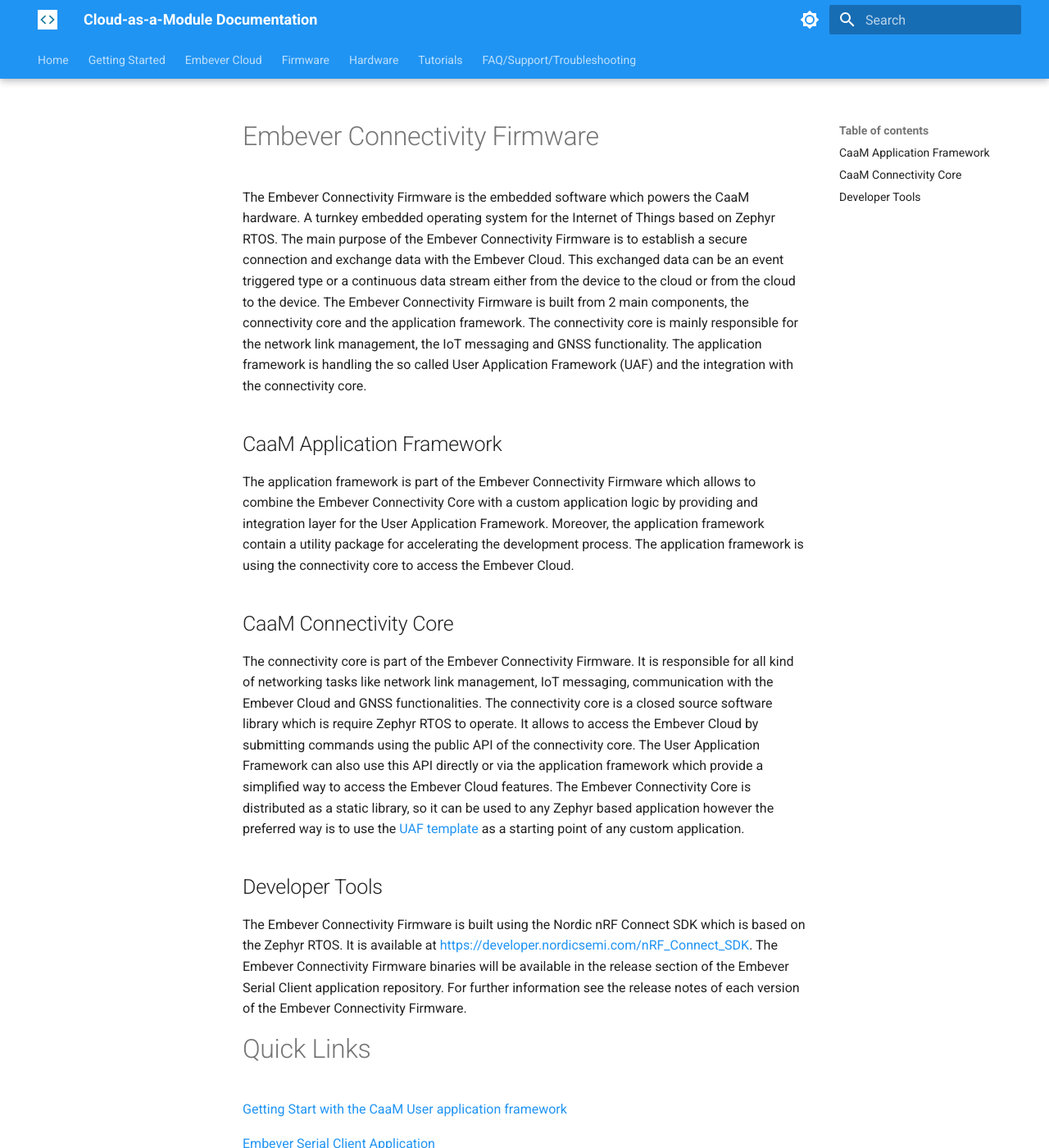
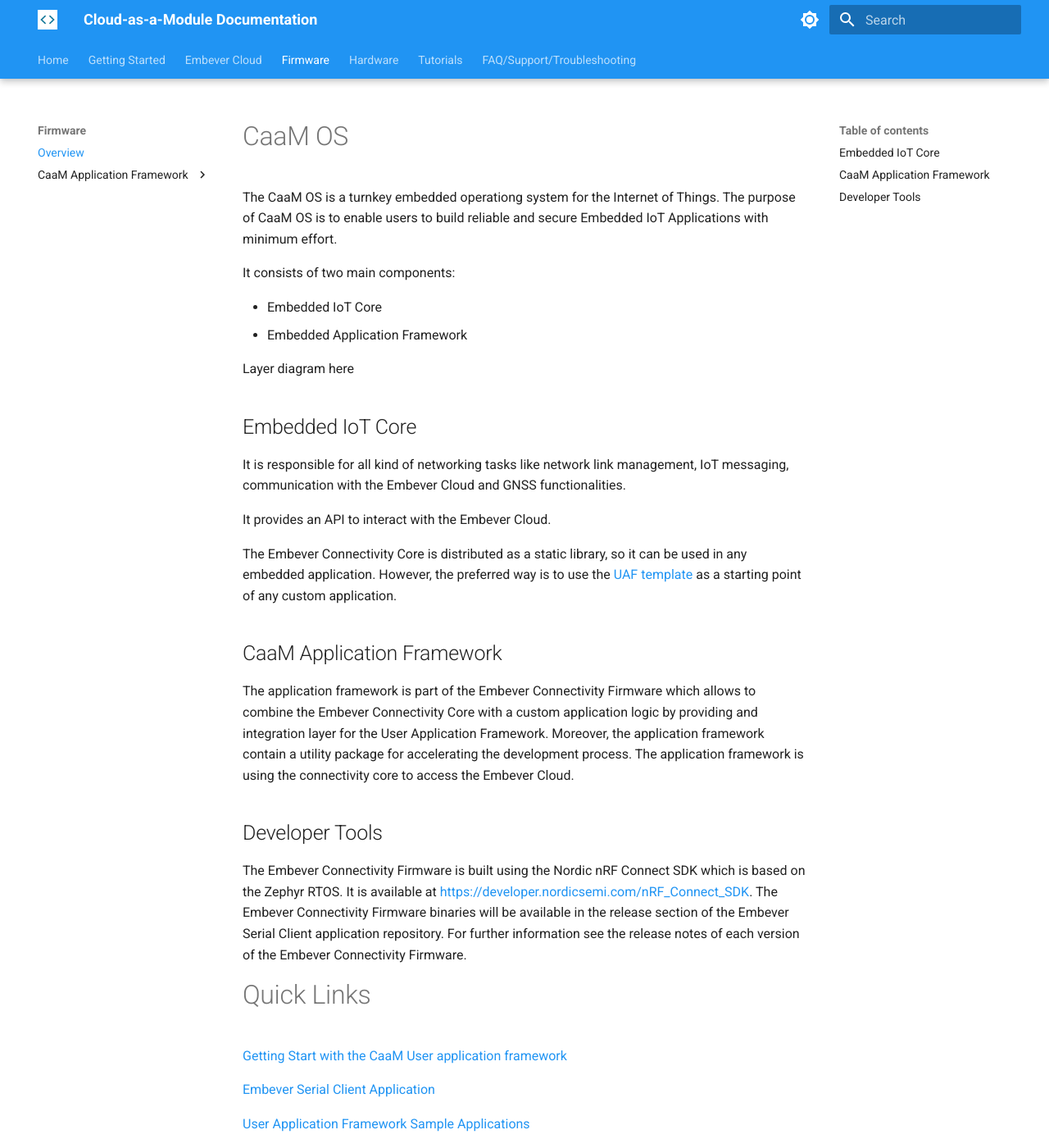
Before and after one commit to Embever/embever_docs, an MkDocs documentation site: the page built from docs/firmware/index.md, in a window 1280 px wide and 1400 px high. Shown: the whole window at 82% size. Built offline with MkDocs 1.6.1 and Material for MkDocs 9.7.7, drawn with Linux system fonts in a browser that asks for light colours.

Commit message:
WIP\nrestructured gettings started on firmware\nnew terminilogy

```diff
--- a/docs/firmware/index.md
+++ b/docs/firmware/index.md
@@ -1,19 +1,33 @@
 
-# Embever Connectivity Firmware
+<!-- Embever IoT Core = IoT Core Cloud + IoT Core Firmware -->
 
-The Embever Connectivity Firmware is the embedded software which powers the CaaM hardware. A turnkey embedded operating system for the Internet of Things based on Zephyr RTOS. The main purpose of the Embever Connectivity Firmware is to establish a secure connection and exchange data with the Embever Cloud. This exchanged data can be an event triggered type or a continuous data stream either from the device to the cloud or from the cloud to the device.
-The Embever Connectivity Firmware is built from 2 main components, the connectivity core and the application framework. The connectivity core is mainly responsible for the network link management, the IoT messaging and GNSS functionality. The application
-framework is handling the so called User Application Framework (UAF) and the integration with the connectivity core.
+# CaaM OS
+The CaaM OS is a turnkey embedded operationg system for the Internet of Things. The purpose of CaaM OS is to enable users to build reliable and secure Embedded IoT Applications with minimum effort.
+
+It consists of two main components:
+
+- Embedded IoT Core <!--IoT Core for Embedded systems, IoT Core Embedded Part-->
+- Embedded Application Framework
+
+Layer diagram here
+
+<!-- The main purpose of the IoT Core Firmware is to establish a secure connection and exchange data with the Embever Cloud.
+
+This exchanged data can be an event triggered type or a continuous data stream either from the device to the cloud or from the cloud to the device.
+The Embever Connectivity Firmware is built from 2 main components, the connectivity core and the application framework. The connectivity core is mainly responsible for the network link management, the IoT messaging and GNSS functionality. The application framework is handling the so called User Application Framework (UAF) and the integration with the connectivity core. -->
+
+## Embedded IoT Core
+It is responsible for all kind of networking tasks like network link management, IoT messaging, communication with the Embever Cloud and GNSS functionalities.
+<!-- The connectivity core is a closed source software library which is require Zephyr RTOS to operate. -->
+It provides an API to interact with the Embever Cloud.
+<!-- The User Application can also use this API directly or via the application framework which provide a simplified way to access the Embever Cloud features.  -->
+The Embever Connectivity Core is distributed as a static library, so it can be used in any embedded application. However, the preferred way is to use the [UAF template](../firmware/caam-app-framework/custom-app-framework/uaf_template.md) as a starting point of any custom application.
 
 ## CaaM Application Framework
 
 The application framework is part of the Embever Connectivity Firmware which allows to combine the Embever Connectivity Core with a custom application logic by providing and integration layer for the User Application Framework. Moreover, the application framework contain a utility package for accelerating the development process.
 The application framework is using the connectivity core to access the Embever Cloud.
 
-## CaaM Connectivity Core
-
-The connectivity core is part of the Embever Connectivity Firmware. It is responsible for all kind of networking tasks like network link management, IoT messaging, communication with the Embever Cloud and GNSS functionalities.
-The connectivity core is a closed source software library which is require Zephyr RTOS to operate. It allows to access the Embever Cloud by submitting commands using the public API of the connectivity core. The User Application Framework can also use this API directly or via the application framework which provide a simplified way to access the Embever Cloud features. The Embever Connectivity Core is distributed as a static library, so it can be used to any Zephyr based application however the preferred way is to use the [UAF template](../firmware/caam-app-framework/custom-app-framework/uaf_template.md) as a starting point of any custom application.
 
 ## Developer Tools
 
--- a/docs/getting_started/overview.md
+++ b/docs/getting_started/overview.md
@@ -2,6 +2,8 @@
 Cloud as a Module is a connectivity service which transfers data cellularly from your device hardware to the Cloud and can forwards it to any ERP system or external systems.
 It can be fully incorporated into any electronic devices and using the exposed API/libraries on the hardware side the device can send the data to the cloud. CaaM provides full connectivity as a service solution by simplifying MNO integration, energy efficient transfer which leds to faster time to market for an IoT Product. Not only it is faster to develop IoT solutions with CaaM but it is also easier to maintain and reliable.
 
+<!-- Cloud-as-a-Module (CaaM) is a technolgy that makes it easy to connect devices to cloud applications. -->
+<!-- CaaM is a platform -->
 <!-- not sure of the Description -->
 
 <!-- description of the term cloud-as-a module. Goal of CaaM. -->
--- a/mkdocs.yml
+++ b/mkdocs.yml
@@ -40,6 +40,7 @@
       - Guides: cloud/api.md
       - API Reference: cloud/api_reference.md
   - Firmware:
+      - Overview: firmware/index.md
       - CaaM Application Framework:
         - Overview: firmware/caam-app-framework/index.md
         - ESP:
```
